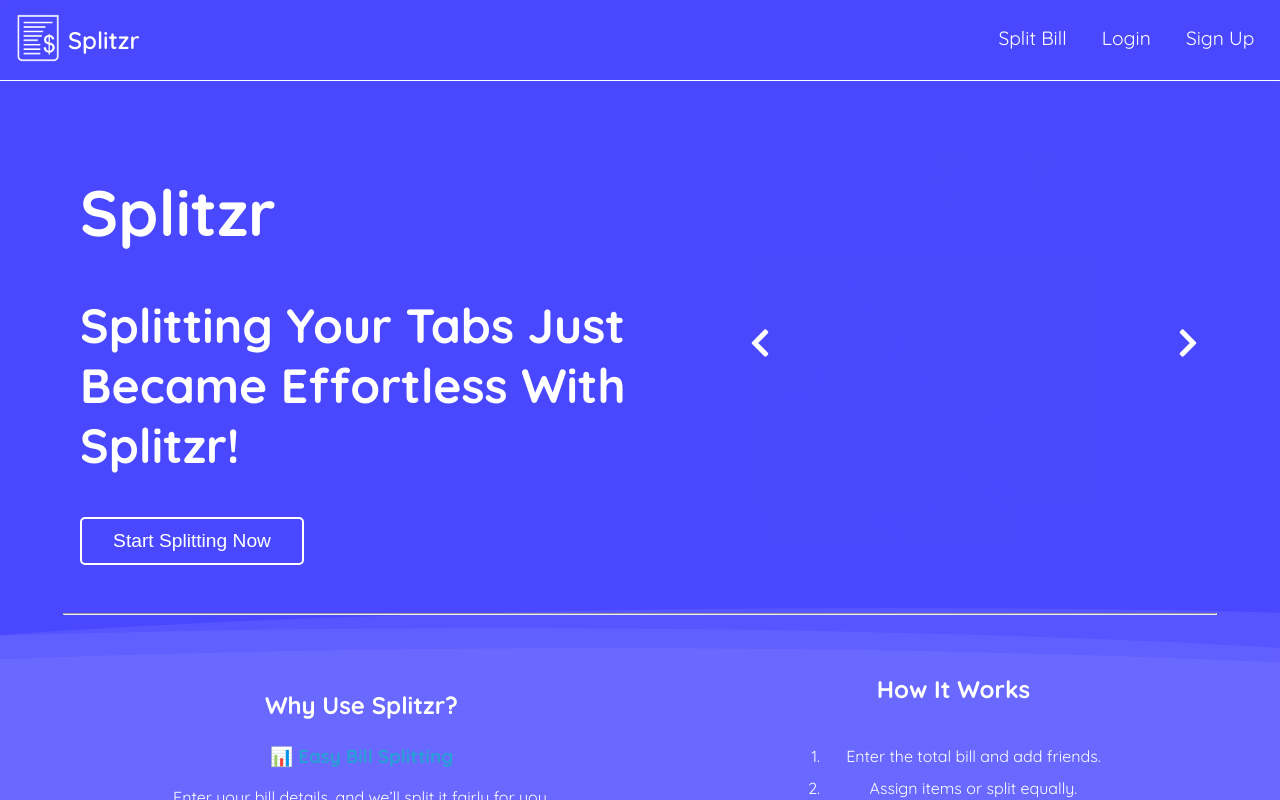
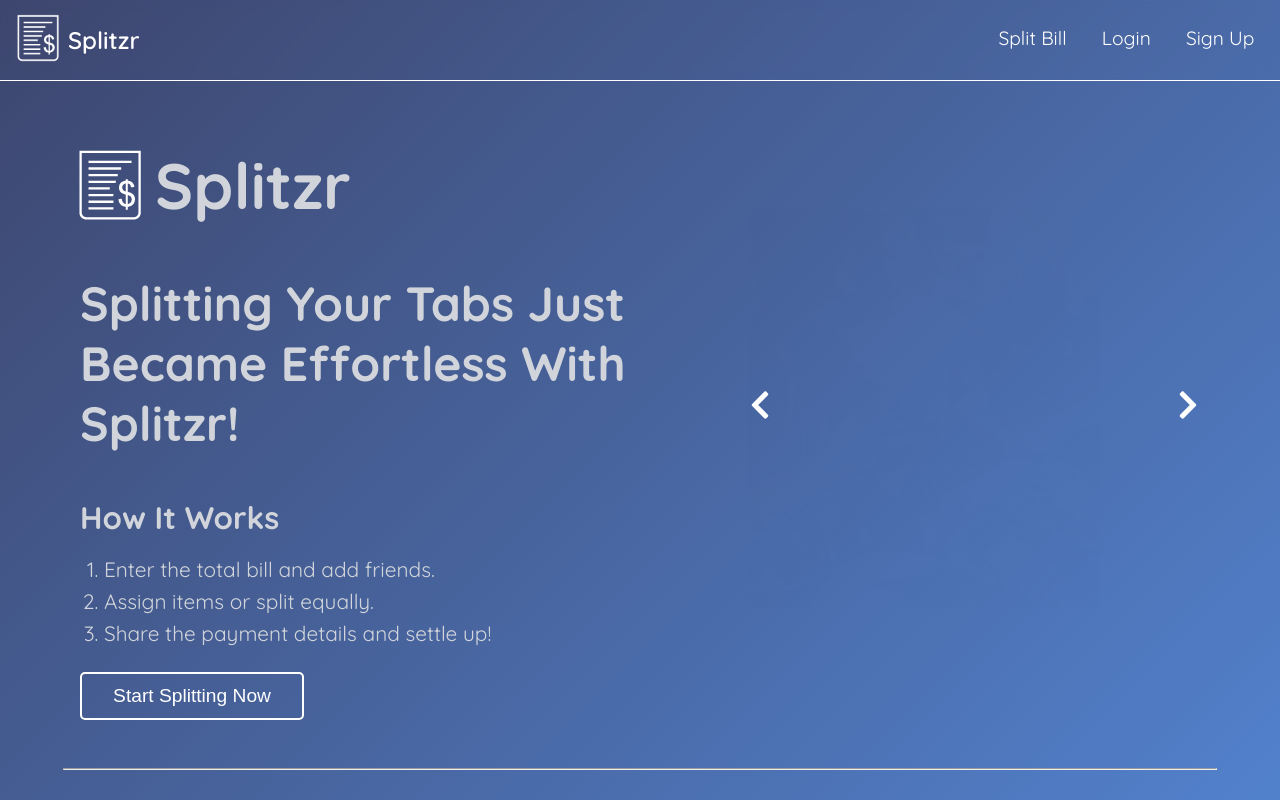
Before and after one commit to roccovulpis/Splitzr, a React (Vite) app: page / in a window 1280 px wide. Built offline with nearby package versions, Linux system fonts and the light colour scheme.

Commit message:
Adjusted Home page

```diff
--- a/src/components/HomeFeatureHighlights.jsx
+++ b/src/components/HomeFeatureHighlights.jsx
@@ -1,22 +1,27 @@
-import React from 'react'
-import '../styles/HomeFeatureHighlights.css'
+import React from "react";
+import "../styles/HomeFeatureHighlights.css";
 
 export default function HomeFeatureHighlights() {
   return (
     <div id="features-container">
-        <h2>Why Use Splitzr?</h2>
+      <h2>Why Use Splitzr?</h2>
+      <p className="feature-intro">
+        Tired of doing math every time you split a bill? Let <strong>Splitzr</strong> handle the hard work. Whether you're out with friends, traveling, or splitting rent, we've got you covered! 🚀
+      </p>
+      <div className="features-grid">
         <div className="feature">
           <h3>📊 Easy Bill Splitting</h3>
-          <p>Enter your bill details, and we’ll split it fairly for you.</p>
+          <p>Enter your bill details, and we’ll calculate each person's share instantly. No more awkward number crunching!</p>
         </div>
         <div className="feature">
           <h3>💳 Multiple Payment Options</h3>
-          <p>Venmo, PayPal, and direct cash calculations supported.</p>
+          <p>Venmo, PayPal, and direct cash calculations—all in one place. Send and settle payments seamlessly.</p>
         </div>
         <div className="feature">
           <h3>📱 Mobile-Friendly</h3>
-          <p>Use Splitzr on any device, anywhere.</p>
+          <p>Access Splitzr anytime, anywhere. Whether on your phone, tablet, or desktop, we ensure a smooth experience.</p>
         </div>
       </div>
+    </div>
   );
 }
--- a/src/components/HomeMainContent.jsx
+++ b/src/components/HomeMainContent.jsx
@@ -3,13 +3,19 @@ import tableImg from '../assets/people-at-table.jpg'
 import '../styles/Home.css'
 import { Link } from 'react-router-dom'
 import Carousel from './Carousel'
+import HomeHowItWorks from './HomeHowItWorks'
+import splitzrImg from '../assets/bill.png'
 
 export default function HomeMainContent() {
   return (
     <div id="home-main-container">
         <div id="home-header-container">
-            <h1 id="home-header">Splitzr</h1>
+            <h1 id="home-header"><img src={splitzrImg} alt="Splitzr Logo" />Splitzr</h1>
             <h2 id="home-header-desc">Splitting Your Tabs Just Became Effortless With Splitzr!</h2>
+            <div className='how'>
+              <HomeHowItWorks />
+            </div>
+
             <button id="home-split-btn"><Link to="/split-bill">Start Splitting Now</Link></button>
         </div>
         <Carousel />
--- a/src/pages/Home.jsx
+++ b/src/pages/Home.jsx
@@ -16,7 +16,6 @@ export default function Home() {
       <hr />
       <div className='middle-content'>
         <HomeFeatureHighlights />
-        <HomeHowItWorks />
       </div>
       <HomeTestimonials />
       <hr />
--- a/src/styles/Home.css
+++ b/src/styles/Home.css
@@ -5,11 +5,22 @@
   align-items: center;
   font-family: "Quicksand", serif;
   margin: 3rem 5rem;
+  margin-top: 1rem;
   gap: 1rem;
 }
 
 #home-header-container {
   font-size: 2rem;
+}
+
+#home-header {
+  display: flex;
+  align-items: center;
+  transform: translateX(-15px);
+}
+
+#home-header > img {
+  height: 90px;
 }
 
 #home-header-desc {
@@ -25,6 +36,15 @@
   color: white;
   font-size: 1.2rem;
   transition: background-color 0.5s ease;
+}
+
+.how {
+  font-size: 1.3rem;
+  display: flex;
+  justify-content: flex-start;
+  text-align: left;
+
+
 }
 
 #home-split-btn:hover {
@@ -69,6 +89,10 @@ hr {
     text-align: center;
   }
 
+  #home-header-desc {
+    font-size: 1.5rem;
+  }
+
   #home-header-container {
     margin-left: 0;
     padding-right: 0;
--- a/src/styles/HomeFeatureHighlights.css
+++ b/src/styles/HomeFeatureHighlights.css
@@ -1,15 +1,58 @@
 /* Features Section */
 #features-container {
-    max-width: 800px;
+  max-width: 1200px;
   text-align: center;
   margin: 3rem auto;
-    backdrop-filter: blur(10px);
+  padding: 2rem;
+  border-radius: 12px;
+  background: rgba(255, 255, 255, 0.1); /* Subtle background */
+  backdrop-filter: blur(10px); /* Glass effect */
+  box-shadow: 0px 4px 10px rgba(0, 0, 0, 0.2);
 }
 
-  .feature {
-    margin: 1.5rem 0;
+/* Section Intro Text */
+.feature-intro {
+  font-size: 1.2rem;
+  color: #d1d5db;
+  margin-bottom: 2rem;
 }
 
+/* Grid Layout for Features */
+.features-grid {
+  display: grid;
+  grid-template-columns: repeat(auto-fit, minmax(250px, 1fr)); /* Responsive grid */
+  gap: 2rem;
+  text-align: left;
+}
+
+/* Feature Box */
+.feature {
+  background: rgba(255, 255, 255, 0.1);
+  padding: 1.5rem;
+  border-radius: 10px;
+  transition: transform 0.3s ease;
+}
+
+.feature > h3 {
+  text-align: center;
+}
+
+/* Hover Effect */
+.feature:hover {
+  transform: translateY(-5px);
+}
+
+/* Feature Title */
 .feature h3 {
-    color: hsl(199, 68%, 50%);
+  color: hsl(199, 68%, 60%);
+  font-size: 1.3rem;
+  margin-top: 1rem;
+  margin-bottom: 2rem;
 }
+
+/* Responsive Design */
+@media (max-width: 768px) {
+  .features-grid {
+      grid-template-columns: 1fr; /* Stack items on smaller screens */
+  }
+}
--- a/src/styles/HomeHowItWorks.css
+++ b/src/styles/HomeHowItWorks.css
@@ -2,14 +2,29 @@
 #how-it-works-container {
     display: flex;
     flex-direction: column;
-    text-align: center;
-    align-items: center;
-    margin: 2rem auto;
+    text-align: left;
+    margin-top: -20px;
   }
 
   #how-it-works-container ol {
     list-style-type: decimal;
     line-height: 2rem;
-    align-items: flex-start;
-    justify-content: flex-start;
+    padding-left: 1.5rem;
+    margin-left: 0;
+    margin-top: -10px;
+}
+
+@media (max-width: 768px) {
+  #how-it-works-container {
+    display: flex;
+    flex-direction: column;
+    text-align: center;
+    margin-top: 0;
   }
+  #how-it-works-container ol {
+    list-style-type: decimal;
+    line-height: 2rem;
+    text-align: left;
+    line-height: 2rem;
+}
+}
--- a/src/styles/HomeTestimonials.css
+++ b/src/styles/HomeTestimonials.css
@@ -1,18 +1,50 @@
 /* Testimonials Section */
 #testimonials-container {
-    background: hsl(199, 30%, 50%);
+    background: rgba(255, 255, 255, 0.1); /* Subtle background */
     display: flex;
     flex-direction: column;
     justify-content: center;
     align-items: center;
-    padding: 2rem;
+    padding: 1rem;
     margin: 2rem auto;
     width: 100%;
     max-width: 800px;
     border-radius: 10px;
+    backdrop-filter: blur(10px);
   }
 
   .testimonial {
     margin: .5rem 0;
     font-style: italic;
   }
+
+
+  @media (max-width: 768px) {
+    #testimonials-container {
+      padding: 1rem;
+      margin: 2rem auto;
+      width: 100%;
+      max-width: 600px;
+      text-align: center;
+    }
+  }
+
+  @media (max-width: 425px) {
+    #testimonials-container {
+      padding: 1rem;
+      margin: 2rem auto;
+      width: 100%;
+      max-width: 300px;
+      text-align: center;
+    }
+  }
+
+  @media (max-width: 320px) {
+    #testimonials-container {
+      padding: 1rem;
+      margin: 2rem auto;
+      width: 100%;
+      max-width: 200px;
+      text-align: center;
+    }
+  }
--- a/src/styles/index.css
+++ b/src/styles/index.css
@@ -9,9 +9,16 @@ html, body {
   /* background: linear-gradient(315deg, rgba(101, 0, 94, 1) 3%, rgba(60, 132, 206, 1) 38%, rgba(48, 238, 226, 1) 68%, rgba(255, 25, 25, 1) 98%); */
   background-size: 400% 400%;
   background-attachment: fixed;
-  color: white;
+  /* color: white; */
   overflow-x: hidden;
-  background-color: hsla(241, 100%, 50%, 0.466);
+  /* background-color: hsla(241, 100%, 50%, 0.466); */
+  /* background-color: hsl(0, 0%, 20%); */
+  animation: gradient 20s ease infinite;
+  background: linear-gradient(135deg, #3d466e 0%, #5281cc 100%);
+  color: #D1D5DB; /* Light gray text */
+
+
+
 }
 
 /* Ensure full height for app container */
@@ -34,7 +41,7 @@ html, body {
   }
 }
 
-.wave {
+/* .wave {
   background: rgb(255 255 255 / 25%);
   border-radius: 1000% 1000% 0 0;
   position: fixed;
@@ -45,7 +52,7 @@ html, body {
   opacity: 0.8;
   bottom: 0;
   left: 0;
-  z-index: -1;
+  z-index: 1;
 }
 
 .wave:nth-of-type(2) {
@@ -58,7 +65,8 @@ html, body {
   bottom: -2.5em;
   animation: wave 20s -1s reverse infinite;
   opacity: 0.9;
-}
+} */
+
 
 @keyframes wave {
   2% { transform: translateX(1); }
```
Lines whose indentation alone changed are shown as unchanged.
